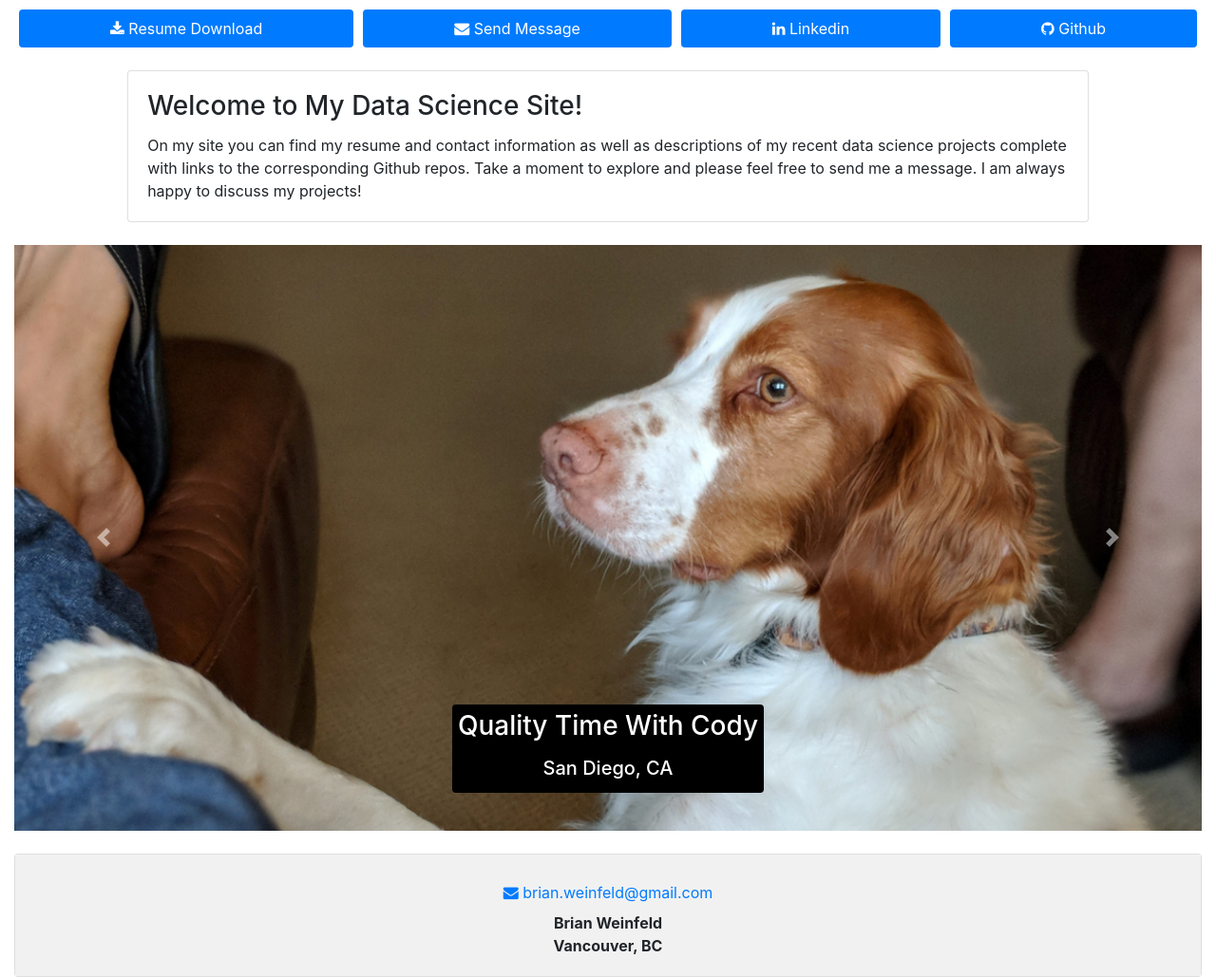
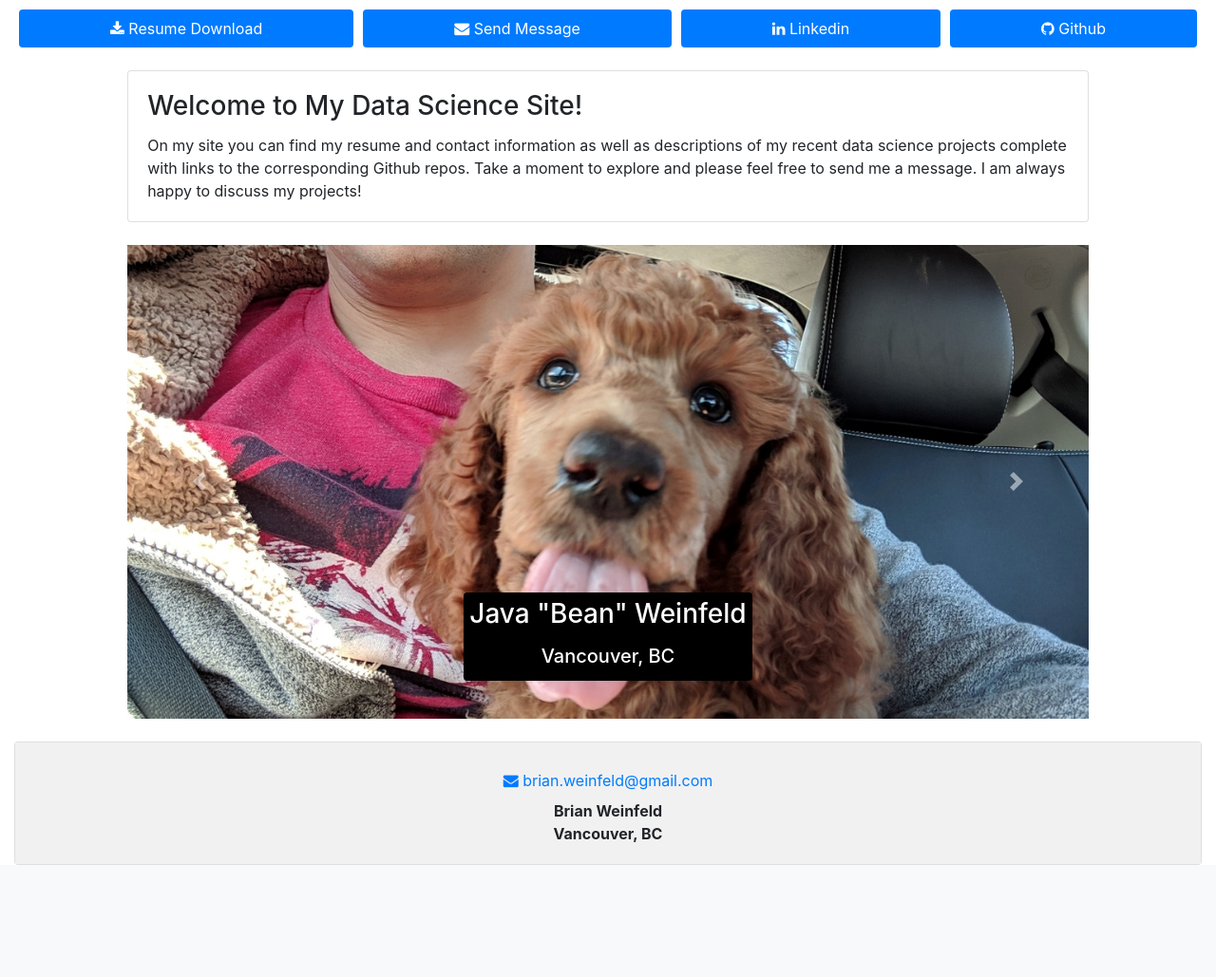
Before and after one commit to brian-w-projects/personal_website, a Flask app: page / in a window 1280 px wide. Shown: the part 72-1101 px from the top of the page at 95% size. After the commit the page ends 983 px from the top, so only its background shows below. Run offline with Flask 2, Linux system fonts and the light colour scheme; some libraries are stand-ins or nearby versions.

Commit message:
touched up main page

```diff
--- a/app/templates/main/index.html
+++ b/app/templates/main/index.html
@@ -8,7 +8,7 @@
   <div id="page">
     {{ super() }}
     <div class="container-fluid">
-      <div class="col-12 offset-lg-1 col-lg-10 d-none d-md-block">
+      <div class="col-12 offset-lg-1 col-lg-10">
         <div class="card">
           <div class="card-body">
             <h3 class="card-title">Welcome to My Data Science Site!</h3>
@@ -23,9 +23,11 @@
     </div>
     <br/>
     <div class="container-fluid">
+      <div class="col-12 offset-lg-1 col-lg-10">
         <div id="carousel" class="carousel slide" data-ride="carousel">
           <div class="carousel-inner">
-          {{ carousel.slide('images/1_square.jpg', 'images/1_golden.jpg', 'Quality Time With Cody', 'San Diego, CA', 'active')}}
+            {{ carousel.slide('images/9_square.jpg', 'images/9_golden.jpg', 'Java "Bean" Weinfeld', 'Vancouver, BC', 'active')}}
+            {{ carousel.slide('images/1_square.jpg', 'images/1_golden.jpg', 'Quality Time With Cody', 'San Diego, CA', '')}}
             {{ carousel.slide('images/2_square.jpg', 'images/2_golden.jpg', 'Learning To Surf', 'La Jolla, CA', '')}}
             {{ carousel.slide('images/3_square.jpg', 'images/3_golden.jpg', 'Building My Computer', 'Denville, NJ', '')}}
             {{ carousel.slide('images/4_square.jpg', 'images/4_golden.jpg', 'Comiccon', 'San Diego, CA', '')}}
@@ -44,19 +46,6 @@
           </a>
         </div>
       </div>
-    <div class="container-fluid">
-      <div class="col-12 d-block d-md-none">
-        <br/>
-        <div class="card">
-          <div class="card-body">
-            <div class="card-text">
-              On my site you can find my resume and contact information as well as descriptions of my recent data
-              science projects complete with links to the corresponding Github repos. Take a moment to explore and
-              please feel free to send me a message. I am always happy to discuss my projects!
-            </div>
-          </div>
-        </div>
-      </div>
     </div>
   </div>
 {% endblock %}
```
Also changed, not shown: app/static/images/9_golden.jpg (added), app/static/images/9_square.jpg (added), 1 other file. Lines whose indentation alone changed are shown as unchanged.
